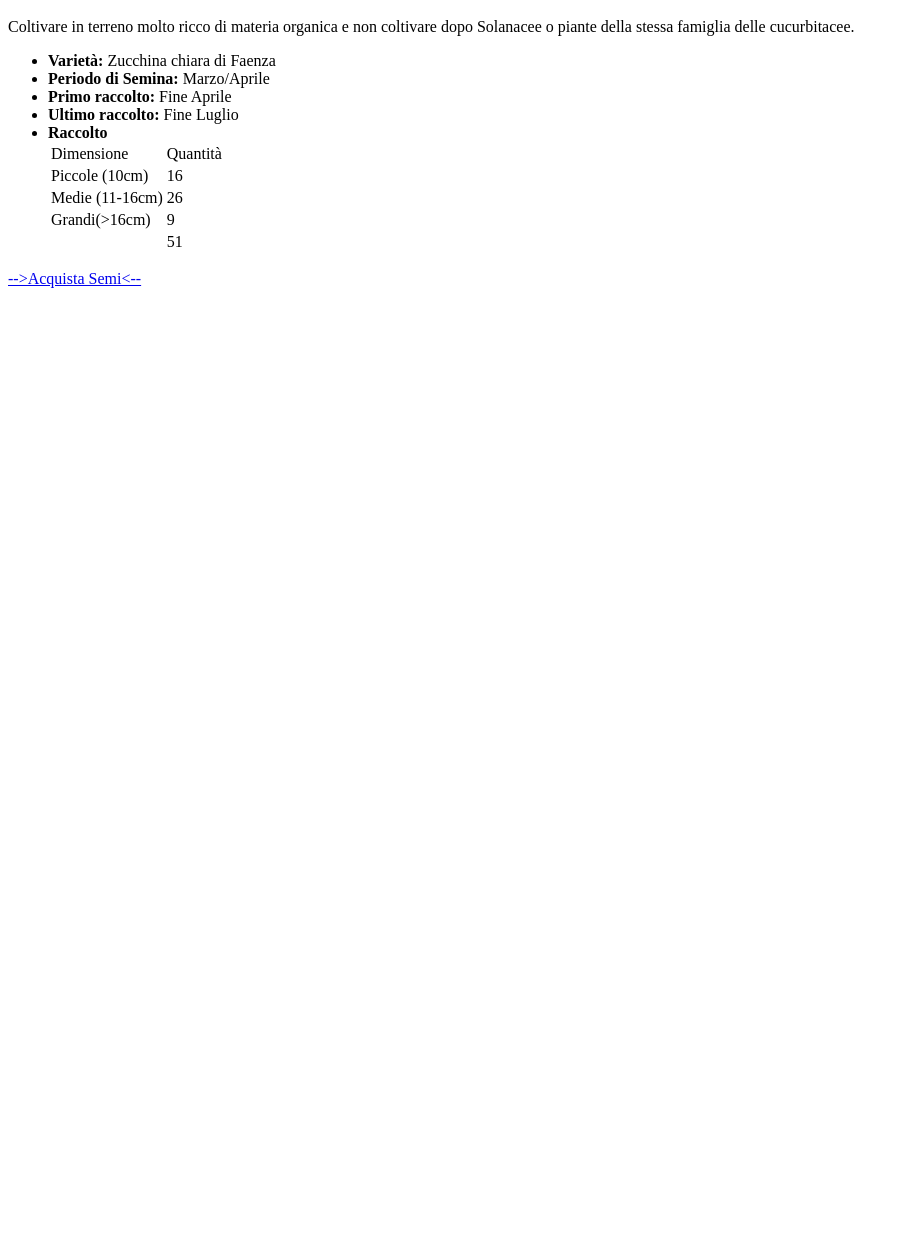
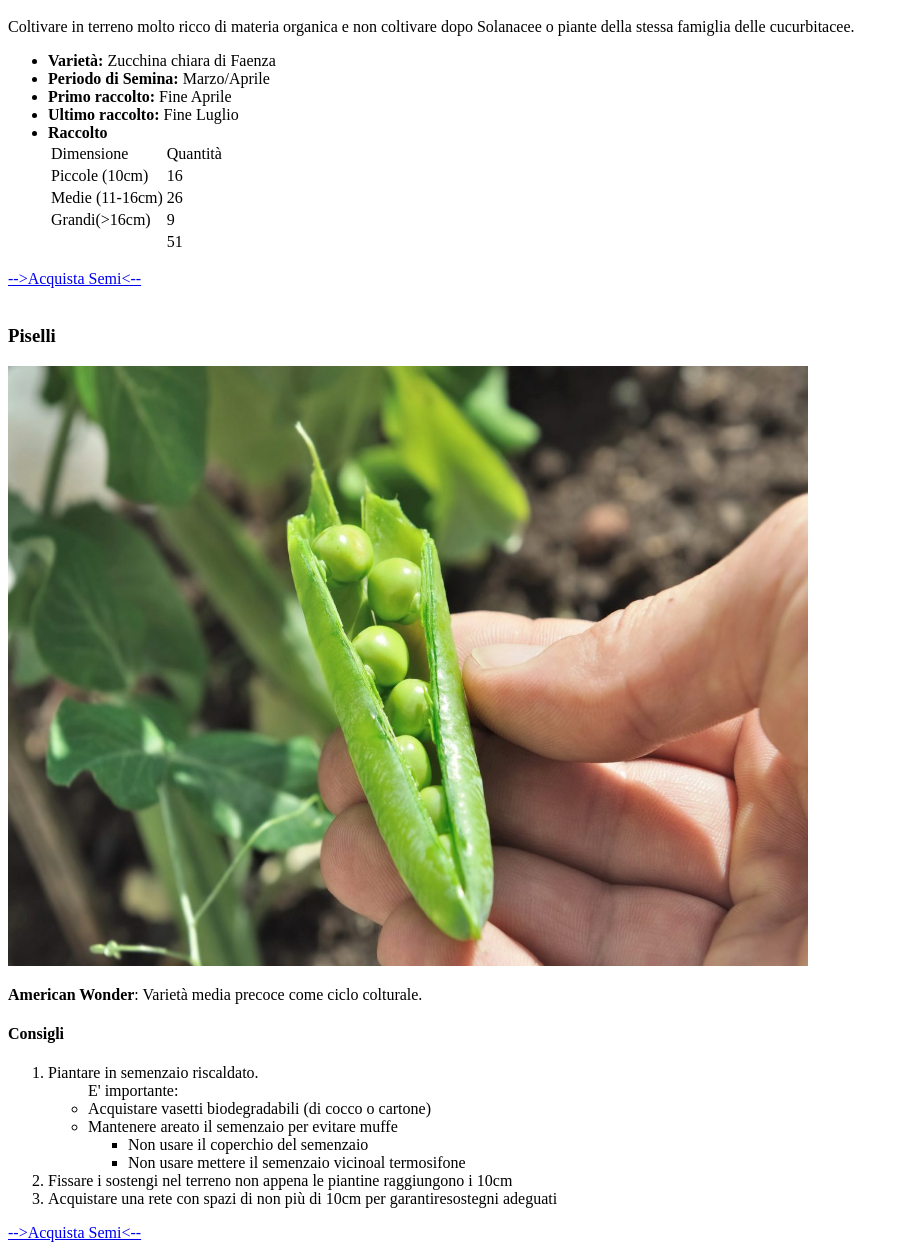
Before and after one commit to GlowingPiranha/htmlcss-hello, a plain HTML site: page index.html in a window 1280 px wide. Shown: the part 702-1952 px from the top of the page, without its empty margins (0-909 px from the left). Before the commit the page ends 998 px from the top, so only its background shows below. Drawn offline with Linux system fonts and the light colour scheme.

Commit message:
end piselli, end ES

```diff
--- a/index.html
+++ b/index.html
@@ -17,6 +17,7 @@
   <hr>
 
   <main>
+    <section>
       <!-- zucchine -->
       <h3>Zucchine</h3>
 
@@ -61,13 +62,48 @@
 
       </ul>
 
-    <a
-      href="https://www.centroverderovigo.com/2021/04/16/coltivare-zucchine-come-dove-e-quando-piantarle/?srsltid=AfmBOooGXz5FMJWoXb9fzxkBNYyGuKoahJDknAWxfaBV7I6_cMcMBd-_">
+      <a href="https://ilmondodeisemi.it/zucchino-ortolana-di-faenza-5/10-gr/">
         -->Acquista Semi<-- </a>
 
           <!-- /zucchine -->
+    </section>
+
+    <br>
+
+    <section>
+      <!-- piselli-->
+      <h3>Piselli</h3>
+
+      <img src="./img/1-5.jpeg" width="800" height="600" alt="piselli">
+
+      <p><strong>American Wonder</strong>: Varietà media precoce come ciclo colturale.</p>
+
+      <h4>Consigli</h4>
+
+      <ol>
+        <li>Piantare in semenzaio riscaldato.
+          <ul>E' importante:
+            <li>Acquistare vasetti biodegradabili (di cocco o cartone)</li>
+            <li>Mantenere areato il semenzaio per evitare muffe
+              <ul>
+                <li>Non usare il coperchio del semenzaio</li>
+                <li>Non usare mettere il semenzaio vicinoal termosifone</li>
+              </ul>
+            </li>
+          </ul>
+        </li>
+
+        <li>Fissare i sostengi nel terreno non appena le piantine raggiungono i 10cm</li>
+
+        <li>Acquistare una rete con spazi di non più di 10cm per garantiresostegni adeguati</li>
+      </ol>
+
+      <a href="https://www.plantazon.it/piselli-american-wonder-100-gr-a09681.html">-->Acquista Semi<-- </a>
 
 
+
+          <!-- /piselli-->
+    </section>
   </main>
 
   <footer>
```
Lines whose indentation alone changed are shown as unchanged.
